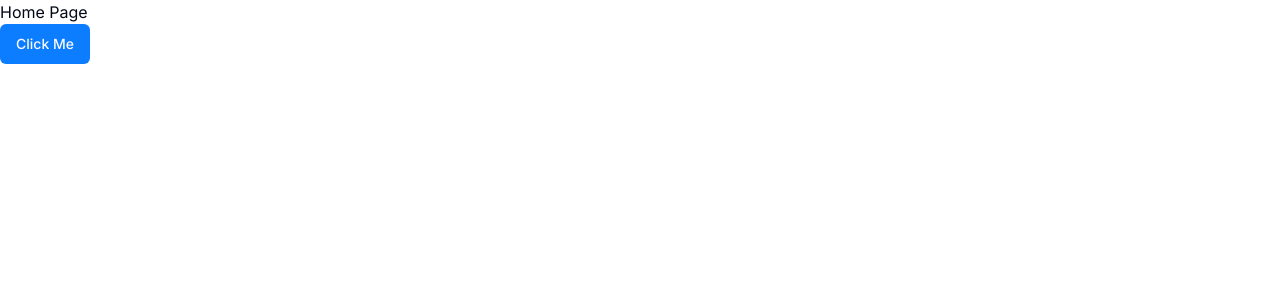
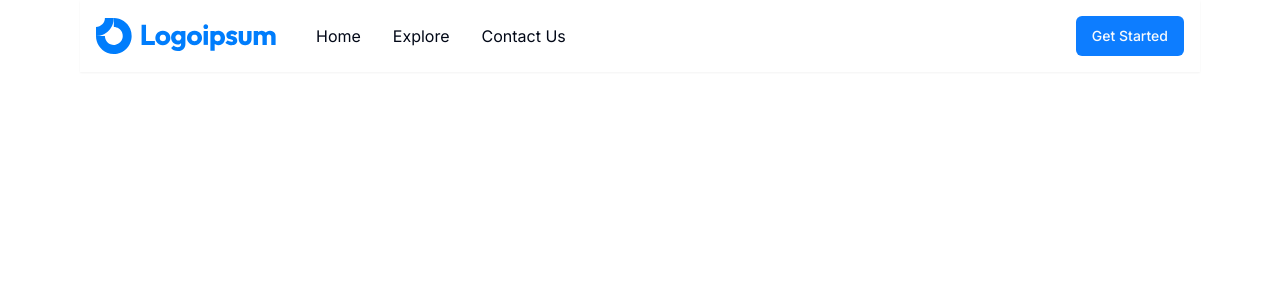
Before and after one commit to Loyoenock/doctor, a Next.js app in the folder doctor-booking/: page / in a window 1280 px wide. Shown: the top 300 px of the page. Built offline with nearby package versions, Linux system fonts and the light colour scheme.

Commit message:
Component - Header section added

```diff
--- /dev/null
+++ b/doctor-booking/app/_components/Header.jsx
@@ -0,0 +1,48 @@
+import React from 'react'
+import Image from 'next/image'
+import { Button } from '@/components/ui/button'
+import Link from 'next/link'
+
+function Header() {
+    const Menu = [
+        {
+            id: 1,
+            name: 'Home',
+            path: '/'
+        },
+        {
+            id: 2,
+            name: 'Explore',
+            path: '/'
+        },
+        {
+            id: 3,
+            name: 'Contact Us',
+            path: '/'
+        }
+    ]
+  return (
+    <div className='flex items-center justify-between p-4 shadow-sm'>
+        <div className='flex items-center gap-10'>
+            <Image src="/logo.svg"
+            alt="Logo"
+             width={180} height={80}
+            />
+            <ul className='md:flex gap-8 hidden'>
+                {Menu.map((item, index) => (
+                    <Link href={item.path}>
+                        <li className='hover:text-primary
+                        cursor-pointer hover:scale-105
+                        transition-all     ease-in-out
+                        '>{item.name}</li>
+                    </Link>
+
+                ))}
+            </ul>
+        </div>
+        <Button>Get Started</Button>
+    </div>
+  )
+}
+
+export default Header
--- a/doctor-booking/app/layout.js
+++ b/doctor-booking/app/layout.js
@@ -1,5 +1,6 @@
 import { Inter } from "next/font/google";
 import "./globals.css";
+import Header from "./_components/Header";
 
 const inter = Inter({ subsets: ["latin"] });
 
@@ -11,7 +12,12 @@
 export default function RootLayout({ children }) {
   return (
     <html lang="en">
-      <body className={inter.className}>{children}</body>
+      <body className={inter.className}>
+      <div className="md:px-20">
+        <Header />
+        {children}
+      </div>
+      </body>
     </html>
   );
 }
--- a/doctor-booking/app/page.js
+++ b/doctor-booking/app/page.js
@@ -4,8 +4,7 @@
 export default function Home() {
   return (
    <div>
-    <h2>Home Page</h2>
-    <Button>Click Me</Button>
+
    </div>
   );
 }
```
Also changed, not shown: doctor-booking/public/logo.svg (added).
